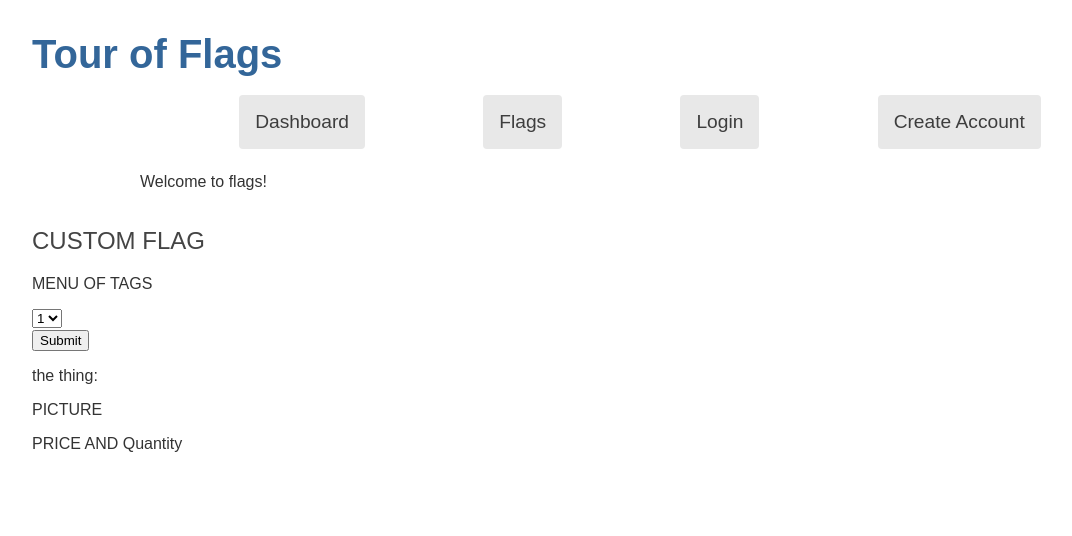
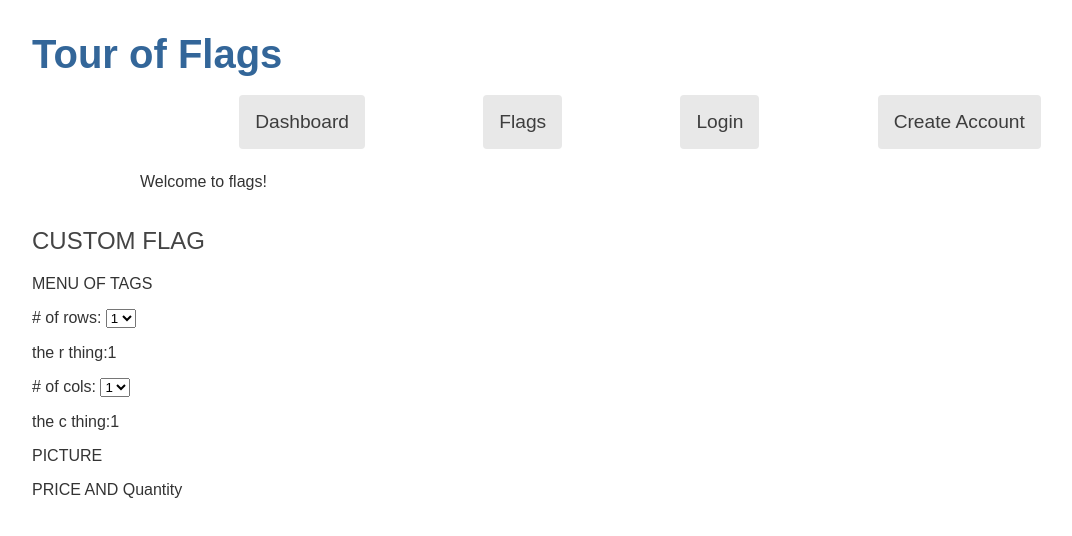
Before and after one commit to jas8726/flags-estore, an Angular app in the folder Tour-of-Flags/: page /customflag in a window 1280 px wide. Shown: the top 536 px of the page, without its empty margins (0-1072 px from the left). Built offline with nearby package versions, Linux system fonts and the light colour scheme.

Commit message:
customflag can get data from drop down menus

```diff
--- a/Tour-of-Flags/src/app/customflag/customflag.component.html
+++ b/Tour-of-Flags/src/app/customflag/customflag.component.html
@@ -10,18 +10,32 @@ output element has oninput="stuff"
 input type COLOR has a whole colorpicker
 
 attributes: disabled (useful for ifadmin)
-
         -->
 
-<form action="{setRows}">
-    <select id="a">
-        <option value=1>1</option>
-        <option value=2>2</option>
+
+<p># of rows: <select #r (change)="setRows(r.value)">
+        <option default>1</option>
+        <option>2</option>
+        <option>3</option>
+        <option>4</option>
+        <option>5</option>
+        <option>6</option>
     </select>
-    <!--<output oninput="{setRows}"></output>-->
-</form>
-<input type="submit">
-<p>the thing: {{getRows()}}</p>
+</p>
+<p>the r thing:{{rows}}</p>
+
+<p># of cols: <select #c (change)="setCols(c.value)">
+        <option default>1</option>
+        <option>2</option>
+        <option>3</option>
+        <option>4</option>
+        <option>5</option>
+        <option>6</option>
+    </select>
+</p>
+<p>the c thing:{{cols}}</p>
+
+
 
 
 <!--<output id="thing" name="x" for="message"></output> -->
--- a/Tour-of-Flags/src/app/customflag/customflag.component.ts
+++ b/Tour-of-Flags/src/app/customflag/customflag.component.ts
@@ -12,20 +12,33 @@ import { CustomFlagService} from '../customflag.service';
 export class CustomflagComponent {
 
   constructor(
-    private customFlagService: CustomFlagService ){}
+    public customFlagService: CustomFlagService ){}
+
+
+  public rows: number = 1;
+  public cols: number = 1;
+  private rcolors = [-1, -1, -1, -1, -1, -1];
+  private ccolors = [-1, -1, -1, -1, -1, -1];
 
   getRows(): void {
-    this.customFlagService.getHStripe();
+    this.rows;
+  }
+  setRows(x: any): void{
+    if(x == null){
+      let x = 0;
+    }
+    this.rows = x as number;
   }
 
-  setRows(): void{
-    //var x = (document.getElementById("a") as HTMLElement).value;
-    var x = document.getElementById("a")?.nodeValue;
+
+  getCols(): void {
+    this.cols;
+  }
+  setCols(x: any): void{
     if(x == null){
-      //(x as unknown) as number;
       let x = 0;
     }
-    this.customFlagService.setHStripe((x as unknown) as number);
-    //alert(x);
+    this.cols = x as number;
   }
+
 }
```
